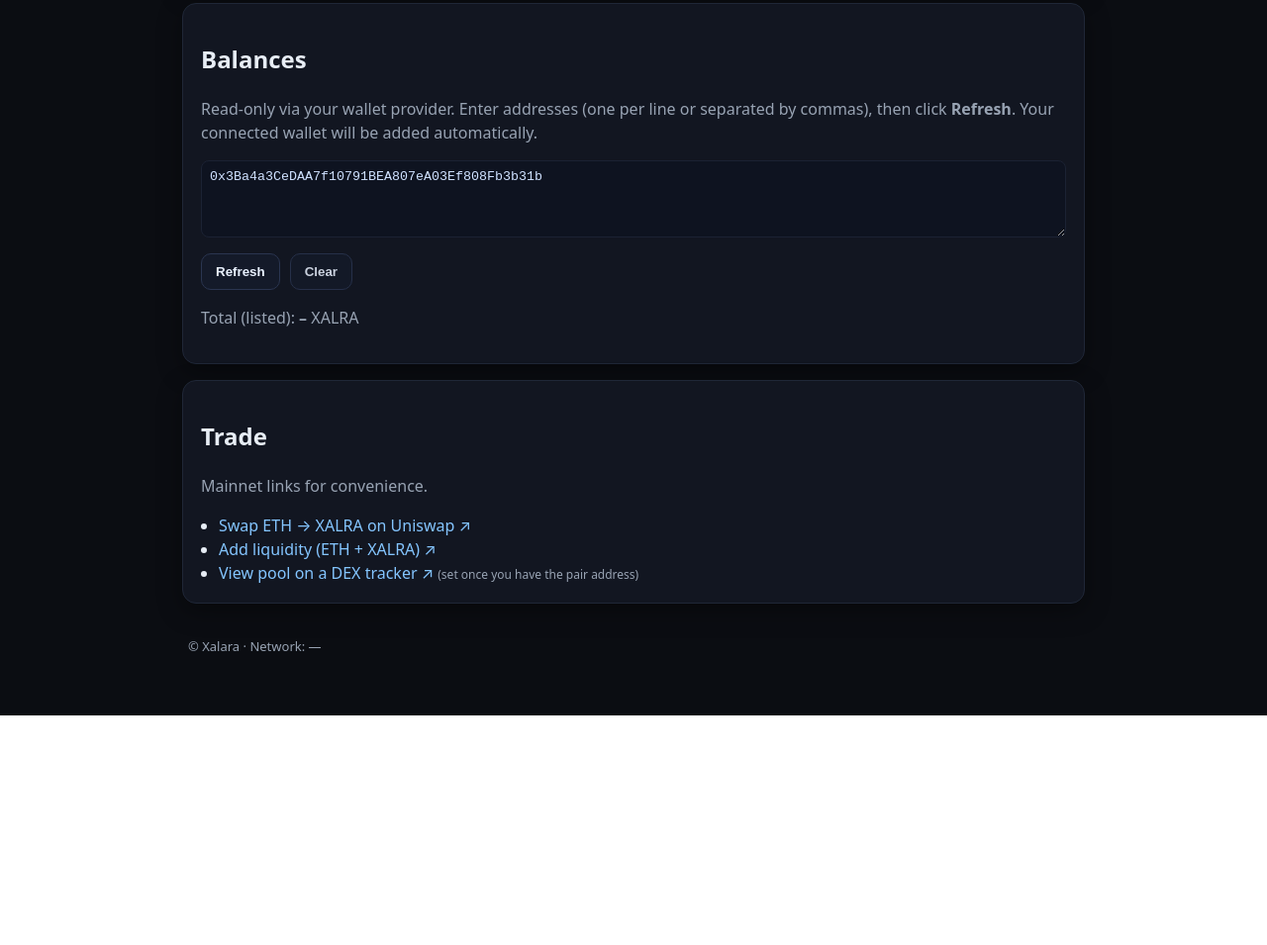
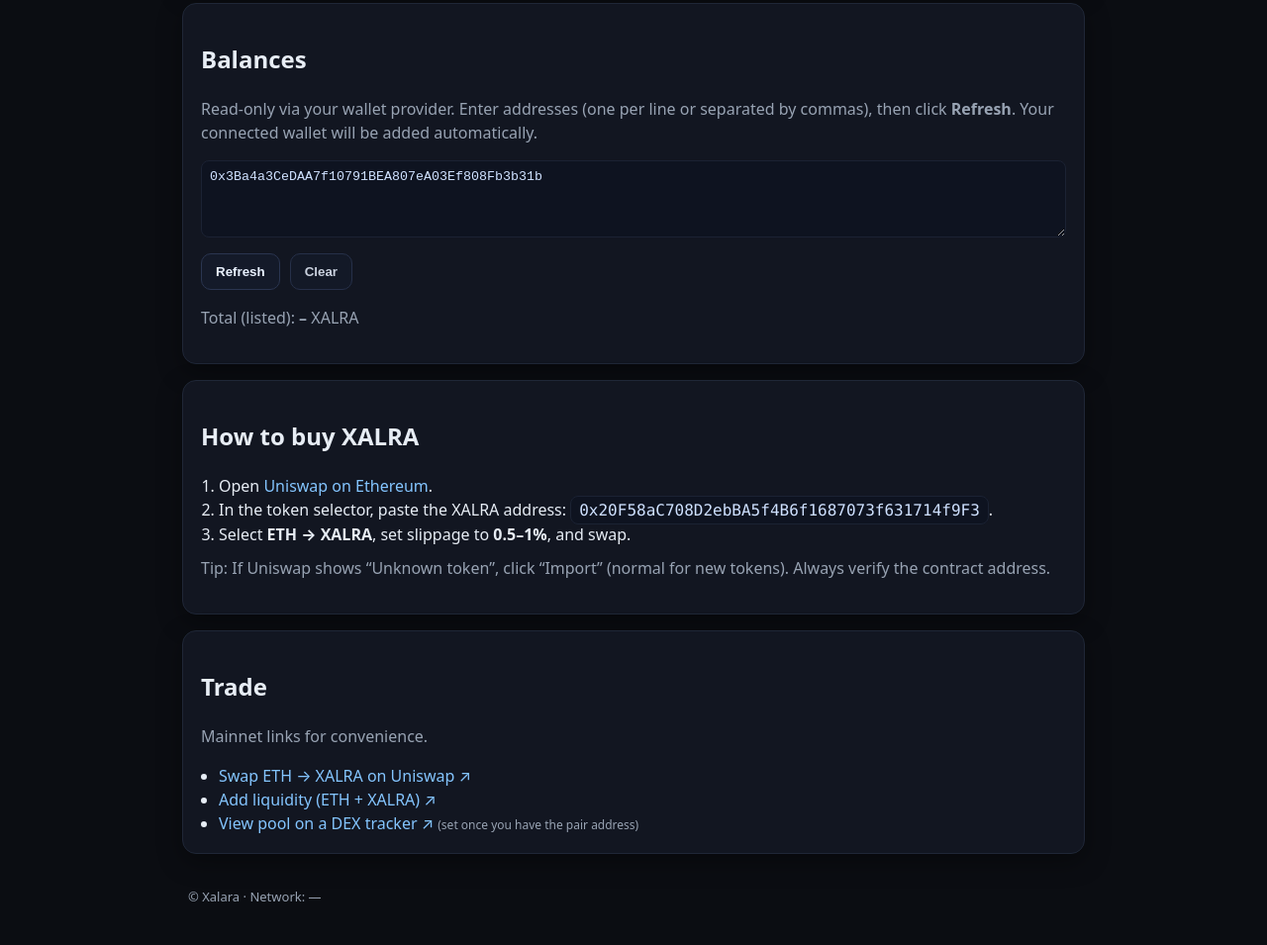
Before and after one commit to mrtlhn/xalara-site, a plain HTML site: page index.html in a window 1280 px wide. Shown: the part 1343-2298 px from the top of the page at 99% size. Before the commit the page ends 2066 px from the top, so only its background shows below. Drawn offline with nearby package versions, Linux system fonts and the light colour scheme.

Commit message:
Update index.html

```diff
--- a/index.html
+++ b/index.html
@@ -153,6 +153,22 @@
       <div id="balancesList" style="margin-top:8px"></div>
       <p class="muted">Total (listed): <strong id="balancesTotal">–</strong> XALRA</p>
     </section>
+    <!-- How to Buy (Mainnet) -->
+<section class="card" id="howto">
+  <h2>How to buy XALRA</h2>
+  <ol style="margin:0; padding-left:18px">
+    <li>Open <a id="buyUniswap" target="_blank" rel="noopener">Uniswap on Ethereum</a>.</li>
+    <li>In the token selector, paste the XALRA address:
+      <code>0x20F58aC708D2ebBA5f4B6f1687073f631714f9F3</code>.
+    </li>
+    <li>Select <strong>ETH → XALRA</strong>, set slippage to <strong>0.5–1%</strong>, and swap.</li>
+  </ol>
+  <p class="muted" style="margin-top:10px">
+    Tip: If Uniswap shows “Unknown token”, click “Import” (normal for new tokens).
+    Always verify the contract address.
+  </p>
+</section>
+
 
     <!-- Trade (Mainnet) -->
     <section class="card" id="trade">
```
